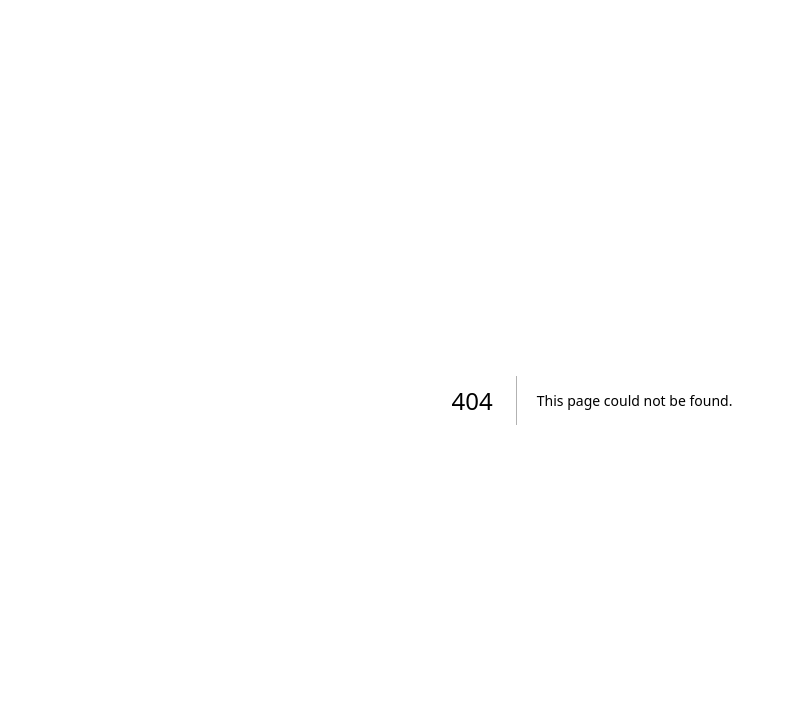
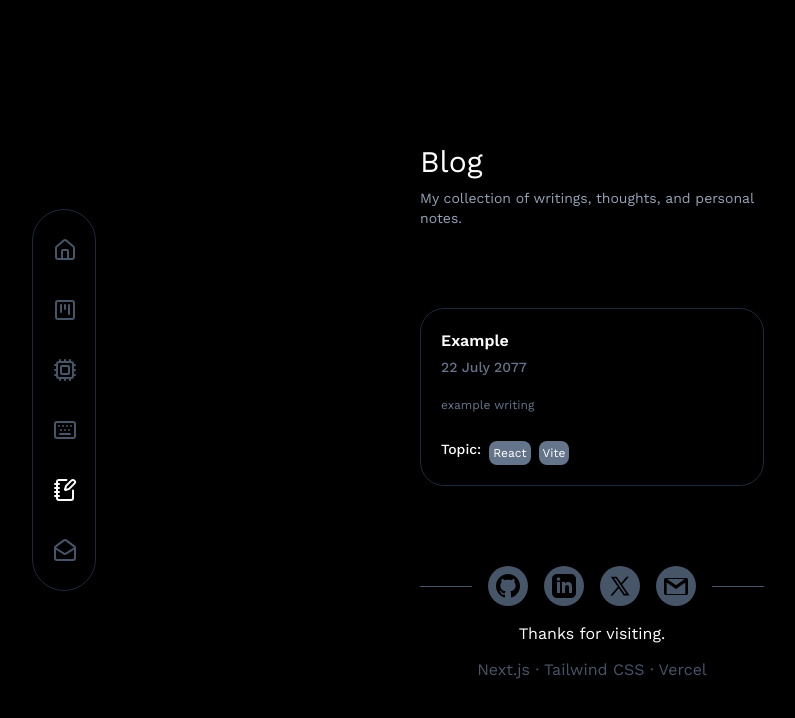
Before and after one commit to DiazNugraha/portofolio, a Next.js app: page /blog in a window 1280 px wide. Before the commit this address had no page. Shown: the top 718 px of the page, without its empty margins (48-843 px from the left). Built offline with nearby package versions, Linux system fonts and the light colour scheme.

Commit message:
feat: add blog page

```diff
--- /dev/null
+++ b/src/constants/blog.ts
@@ -0,0 +1,16 @@
+export const blogCollections: {
+  title: string;
+  imageUrl?: string;
+  subtitle?: string;
+  description?: string;
+  badges?: string[];
+  link?: string;
+}[] = [
+  {
+    title: "Example",
+    subtitle: "22 July 2077",
+    description: "example writing",
+    badges: ["React", "Vite"],
+    link: "blog/example",
+  },
+];
--- a/src/constants/index.ts
+++ b/src/constants/index.ts
@@ -2,3 +2,4 @@ export * from "./experience";
 export * from "./navigations";
 export * from "./common";
 export * from "./project";
+export * from "./blog";
--- /dev/null
+++ b/src/features/blog/content.tsx
@@ -0,0 +1,13 @@
+import { MarkdownContent, MarkdownContentLayout } from "@/components";
+import { useRouter } from "next/router";
+
+export default function BlogContent() {
+  const router = useRouter();
+  const queryKey = router.query.slug;
+
+  return (
+    <MarkdownContentLayout>
+      <MarkdownContent fileKey={`blog/${queryKey}`} />
+    </MarkdownContentLayout>
+  );
+}
--- /dev/null
+++ b/src/features/blog/index.tsx
@@ -0,0 +1,20 @@
+import { BlogCard, MainLayout, MotionSection } from "@/components";
+import { blogCollections } from "@/constants";
+
+export default function Blog() {
+  return (
+    <MainLayout>
+      <MotionSection className="w-full flex flex-col gap-2">
+        <h1 className="text-start text-lg lg:text-3xl">Blog</h1>
+        <p className="text-xs lg:text-sm text-slate-400">
+          My collection of writings, thoughts, and personal notes.
+        </p>
+      </MotionSection>
+      <MotionSection className="w-full flex flex-col gap-3">
+        {blogCollections.map((blog, index) => (
+          <BlogCard {...blog} key={index} />
+        ))}
+      </MotionSection>
+    </MainLayout>
+  );
+}
--- a/src/features/index.ts
+++ b/src/features/index.ts
@@ -7,3 +7,6 @@ export { default as Contact } from "./contact";
 
 export { default as Project } from "./project";
 export { default as ProjectContent } from "./project/content";
+
+export { default as Blog } from "./blog";
+export { default as BlogContent } from "./blog/content";
--- /dev/null
+++ b/src/pages/blog/[slug]/index.tsx
@@ -0,0 +1,5 @@
+import { BlogContent } from "@/features";
+
+export default function BlogSlug() {
+  return <BlogContent />;
+}
--- /dev/null
+++ b/src/pages/blog/index.tsx
@@ -0,0 +1,5 @@
+import { Blog } from "@/features";
+
+export default function BlogPage() {
+  return <Blog />;
+}
```
Also changed, not shown: src/contents/blog/example.md (added, +14 -0 lines).
